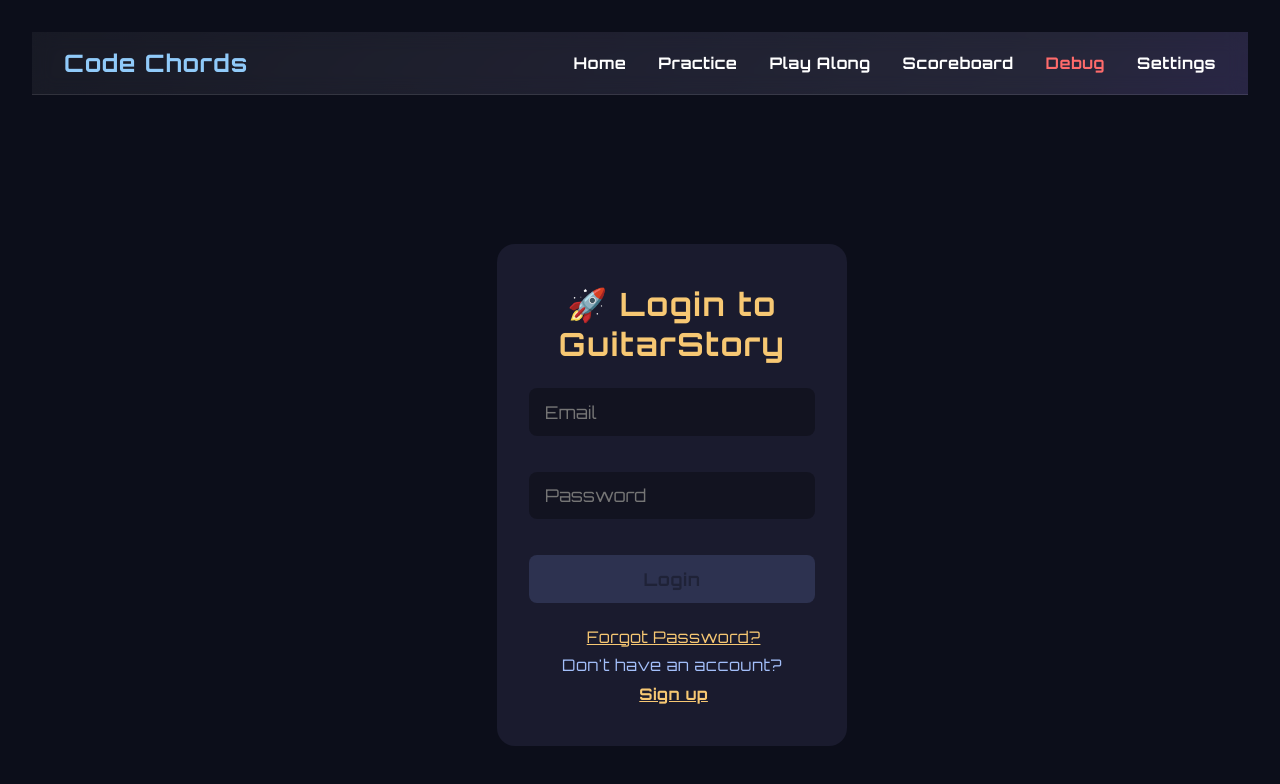
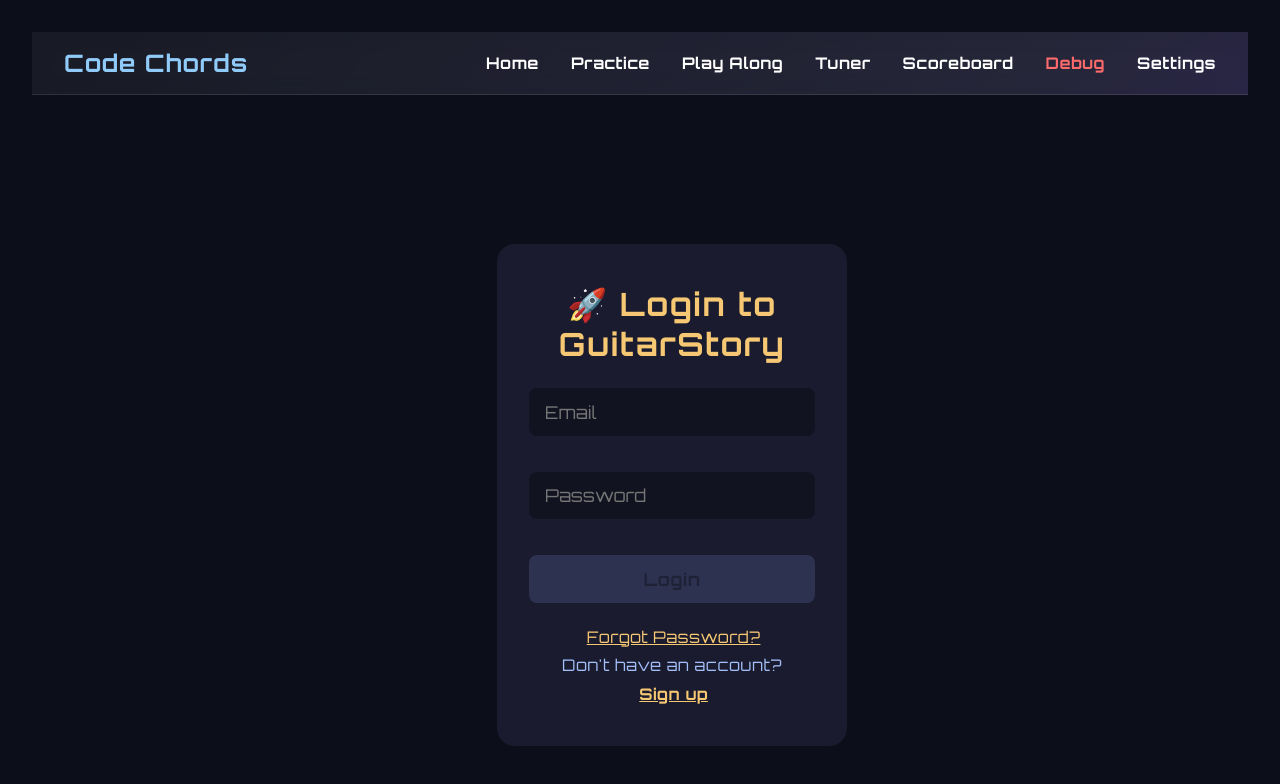
Before and after one commit to Jyang1206/Code-Chords, a React (Vite) app in the folder guitar-story/: page / in a window 1280 px wide. Shown: the top 784 px of the page. Built offline with nearby package versions, Linux system fonts and the light colour scheme; no server answers.

Commit message:
added tuner back

```diff
--- a/guitar-story/src/components/NavBar.jsx
+++ b/guitar-story/src/components/NavBar.jsx
@@ -31,6 +31,9 @@ function NavBar() {
           <Link to="/playalong" className="nav-link">
             Play Along
           </Link>
+          <Link to="/tuner" className="nav-link">
+            Tuner
+          </Link>
           <Link to="/scoreboard" className="nav-link">
             Scoreboard
           </Link>
```
